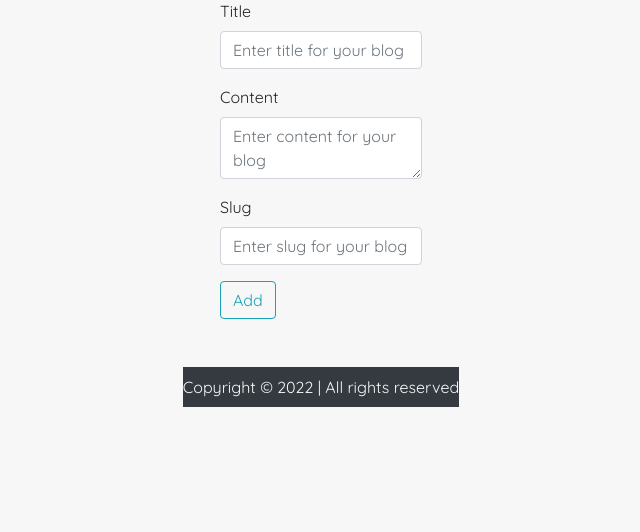
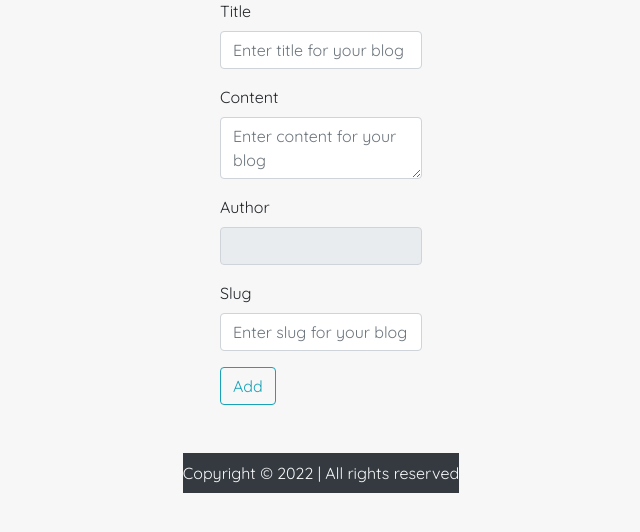
Before and after one commit to Sandeshsingh27/myBlog, a Django app: page /addBlog/ in a window 1280 px wide. Shown: the part 151-683 px from the top of the page, without its empty margins (319-959 px from the left). Run offline with Django 4.2, Linux system fonts and the light colour scheme; a user stored in the database is signed in; some libraries are stand-ins or nearby versions.

Commit message:
added author field for addBlog and created models for this

```diff
--- a/blog/models.py
+++ b/blog/models.py
@@ -6,6 +6,7 @@ class Blog(models.Model):
     sno=models.AutoField(primary_key=True)
     title=models.CharField(max_length=200)
     content=models.TextField()
+    author=models.CharField(max_length=50)
     slug=models.CharField(max_length=100)
     time=models.DateTimeField(auto_now_add=True)
 
--- a/blog/views.py
+++ b/blog/views.py
@@ -65,9 +65,10 @@ def addBlog(request):
     if request.method=='POST':
         title=request.POST['title']
         content=request.POST['content']
+        author=request.POST['author']
         slug=request.POST.get('slug')
         try:
-            data=Blog(title=title, content=content, slug=slug)
+            data=Blog(title=title, content=content, author=author, slug=slug)
             data.save()
             messages.success(request, "Your Blog has been added to the list")
             return redirect("index")
@@ -181,8 +182,6 @@ def delete(request, sno):
     if item:
         item.delete()
 
-        print('Blog updated')
-
         # here we are passing value through url to the redirecting page
         base_url = reverse('blog')  # 1 /blog/
         context={'delete':True}
--- a/templates/addBlog.html
+++ b/templates/addBlog.html
@@ -22,7 +22,10 @@
                 <textarea name="content" class="form-control" id="content" style="width: 100%;"
                     placeholder="Enter content for your blog"></textarea>
             </div>
-
+            <div class="form-group">
+                <label for="author">Author</label>
+                <input type="text" class="form-control" id="author" name="author" value="{{request.user.first_name}} {{request.user.last_name}}" readonly>
+            </div>
             <div class="form-group">
                 <label for="slug">Slug</label>
                 <input type="text" name="slug" class="form-control" id="slug" placeholder="Enter slug for your blog">
--- a/templates/index.html
+++ b/templates/index.html
@@ -129,6 +129,11 @@ background: #f7f7f7 !important;
       </div>
 
       <div class="form-group">
+        <label for="author">Author</label>
+        <input type="text" class="form-control" id="author" name="author" value="{{request.user.first_name}} {{request.user.last_name}}" readonly>
+    </div>
+
+      <div class="form-group">
         <label for="slug">Slug</label>
         <input type="text" name="slug" class="form-control" id="slug" placeholder="Enter slug for your blog">
       </div>
```
Also changed, not shown: blog/migrations/0003_blog_author.py (added), db.sqlite3.
